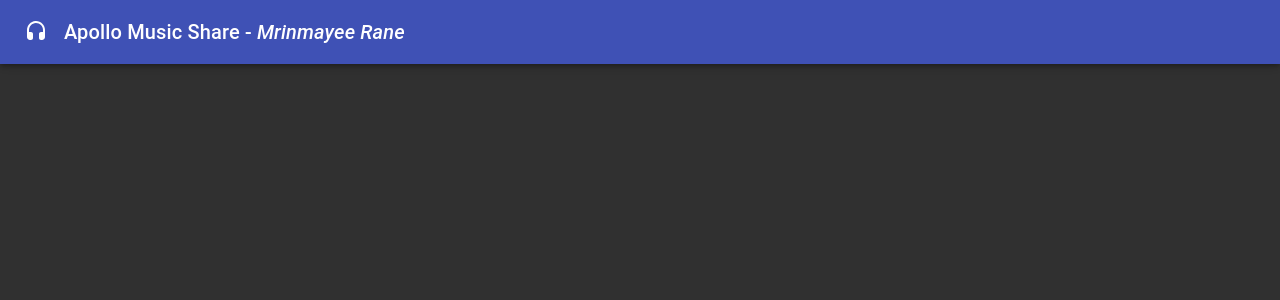
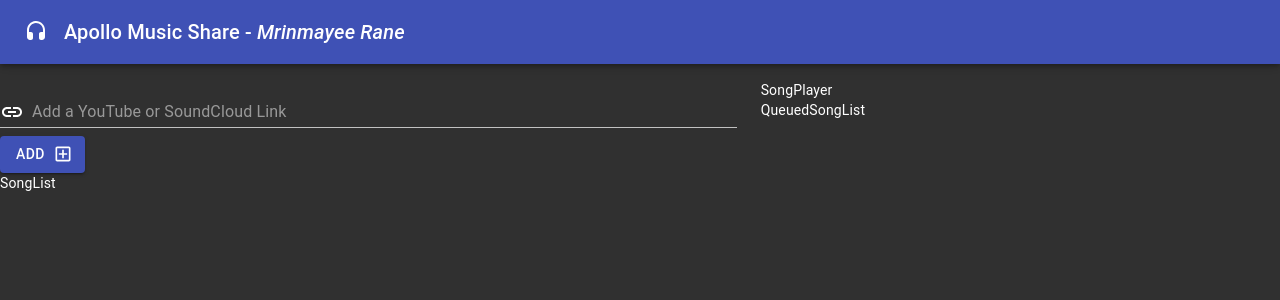
Before and after one commit to mrin2810/apollo-music-share, a React (Create React App) app: page / in a window 1280 px wide. Shown: the top 300 px of the page. Built offline with nearby package versions, Linux system fonts and the light colour scheme.

Commit message:
Week 2 - Video 4 Started

```diff
--- a/src/App.jsx
+++ b/src/App.jsx
@@ -9,7 +9,7 @@ function App() {
   return (
     <>
       <Header />
-      <Grid container spacing={3}>
+      <Grid container spacing={3} style={{ paddingTop: '80px' }}>
         <Grid item xs={12} md={7}>
           <AddSong xs={5}/>
           <SongList xs={5}/>
--- a/src/components/AddSong.jsx
+++ b/src/components/AddSong.jsx
@@ -1,7 +1,33 @@
+import { Button, InputAdornment, TextField } from '@material-ui/core';
+import { AddBoxOutlined, Link } from '@material-ui/icons';
 import React from 'react';
 
 function AddSong() {
-    return <div>AddSong</div>
+    return (
+        <div>
+            <TextField
+                placeholder='Add a YouTube or SoundCloud Link'
+                fullWidth
+                margin='normal'
+                type='url'
+                InputProps={{
+                    startAdornment: (
+                        <InputAdornment>
+                            <Link />
+                        </InputAdornment>
+                    )
+                }}
+            />
+            <Button
+                // onClick={}
+                variant='contained'
+                color='primary'
+                endIcon={<AddBoxOutlined />}
+            >
+                ADD
+            </Button>
+        </div>
+    )
 }
 
 export default AddSong;
```
